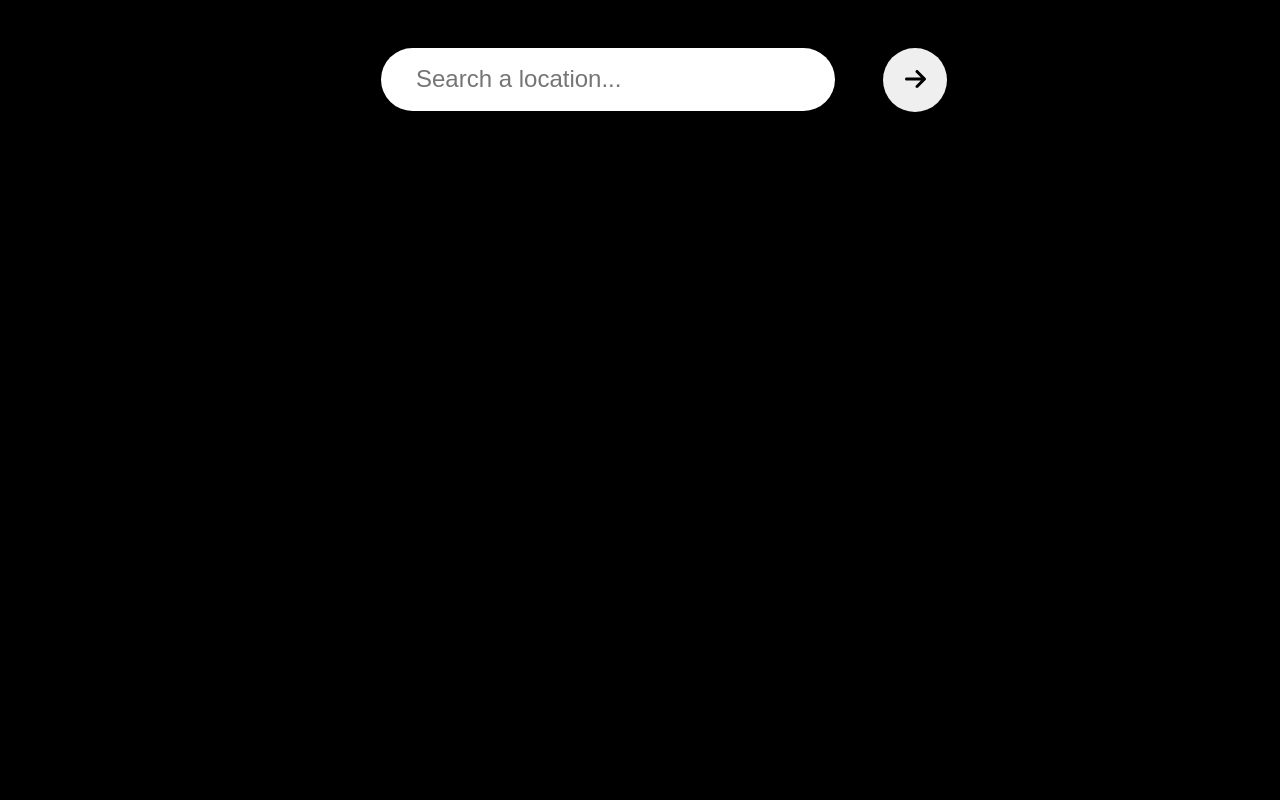
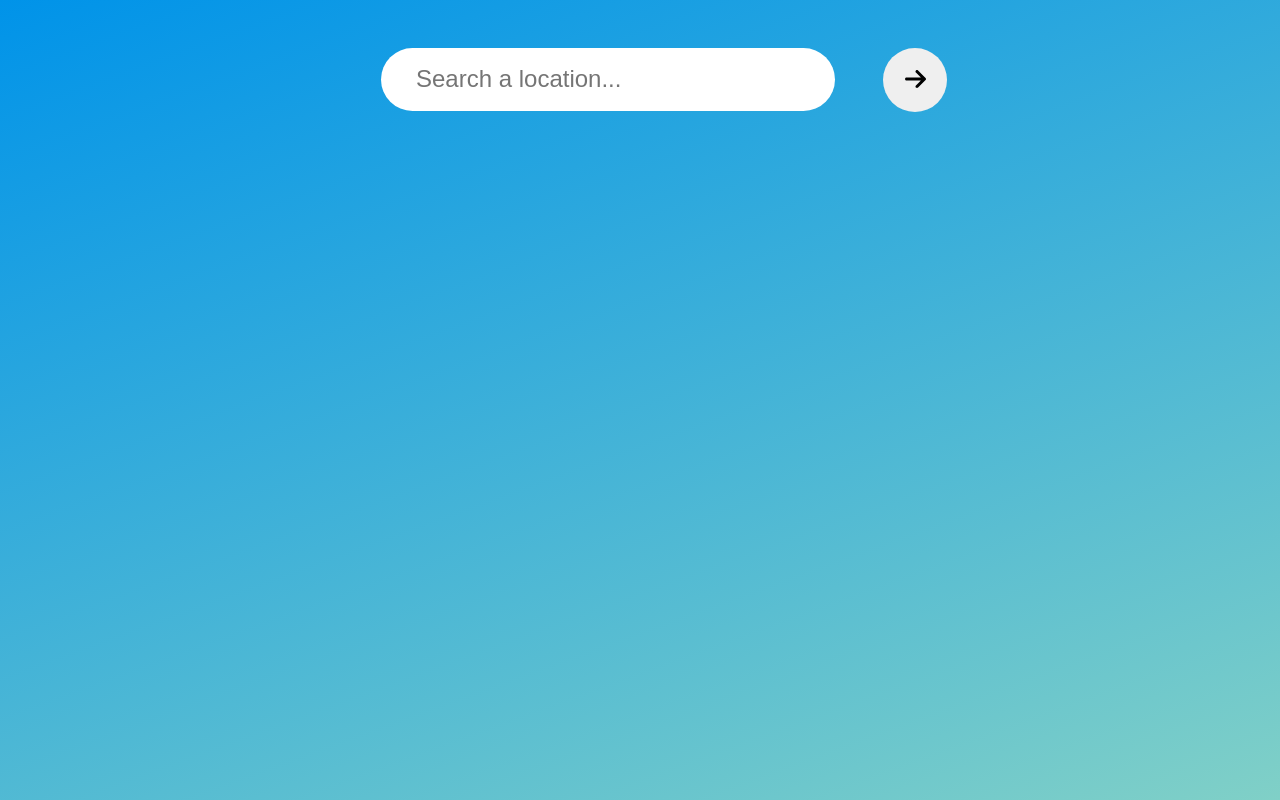
Before and after one commit to JeffreyLin39/weather-website, a React (Create React App) app in the folder weather-app/: page / in a window 1280 px wide. Built offline with nearby package versions, Linux system fonts and the light colour scheme.

Commit message:
Added background

```diff
--- a/weather-app/src/components/Home/Home.styles.tsx
+++ b/weather-app/src/components/Home/Home.styles.tsx
@@ -1,7 +1,12 @@
 import styled from "styled-components";
 
 export const Container = styled.div`
+	display: flex;
+	justify-content: center;
+	align-items: center;
 	color: white;
 	font-size: 6rem;
 	font-weight: 500;
+	height: 100%;
+	width: 100%;
 `;
--- a/weather-app/src/components/Home/Home.tsx
+++ b/weather-app/src/components/Home/Home.tsx
@@ -3,11 +3,37 @@
 import { useSelector } from "react-redux";
 import { Container } from "./Home.styles";
 
+const backgroundSelector = (temperature: number | undefined) => {
+	if (temperature) {
+		if (temperature < -50) {
+			return "radial-gradient(circle, rgba(0,3,50,1) 0%, rgba(49,44,158,1) 100%)";
+		} else if (temperature >= -50 && temperature < -25) {
+			return "radial-gradient(circle, rgba(0,36,50,1) 0%, rgba(44,92,158,1) 100%)";
+		} else if (temperature >= -25 && temperature < -0) {
+			return "radial-gradient(circle, rgba(0,50,39,1) 0%, rgba(44,158,140,1) 100%)";
+		} else if (temperature >= 0 && temperature < 15) {
+			return "radial-gradient(circle, rgba(107,64,30,1) 0%, rgba(228,125,60,1) 100%)";
+		} else if (temperature >= 15 && temperature < 30) {
+			return "radial-gradient(circle, rgba(110,0,0,1) 0%, rgba(255,105,105,1) 100%)";
+		} else {
+			return "radial-gradient(circle, rgba(255,0,0,1) 0%, rgba(255,198,198,1) 100%)";
+		}
+	} else {
+		return "linear-gradient(160deg, #0093E9 0%, #80D0C7 100%)";
+	}
+};
+
 const Home = () => {
 	const temperature: number | undefined = useSelector(
 		(state: RootState) => state.temperature.value
 	);
-	return <Container>{temperature ?? ""}</Container>;
+	return (
+		<Container style={{ backgroundImage: backgroundSelector(temperature) }}>
+			{temperature && `Current Temperature: ${temperature ?? ""}`}
+			{temperature && <span>&#176;</span>}
+			{temperature && "C"}
+		</Container>
+	);
 };
 
 export default Home;
--- a/weather-app/src/components/TopNav/TopNav.styles.tsx
+++ b/weather-app/src/components/TopNav/TopNav.styles.tsx
@@ -31,5 +31,5 @@
 	display: flex;
 	justify-content: center;
 	width: 100%;
-	height: 30%;
+	position: absolute;
 `;
```
